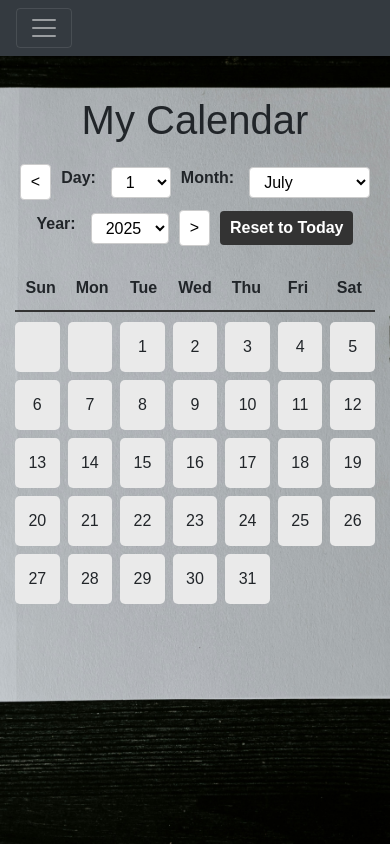
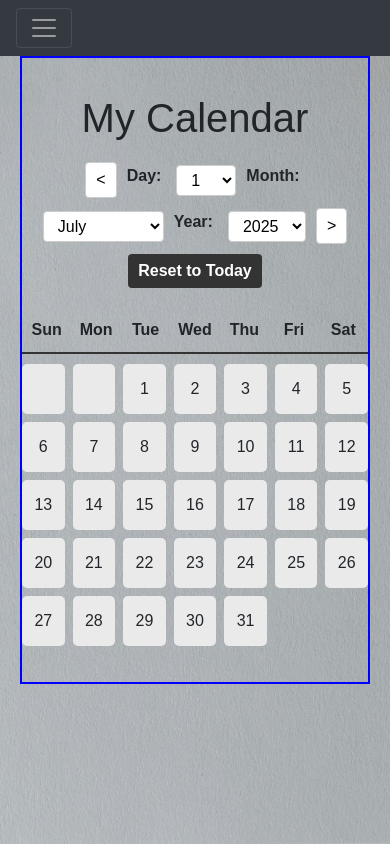
Before and after one commit to Bre0409/python-flask-assignment, a Flask app: page /calendar in a window 390 px wide. Run offline with Flask 3, Linux system fonts and the light colour scheme; some libraries are stand-ins or nearby versions.

Commit message:
updated mq

```diff
--- a/website/static/css/calendar.css
+++ b/website/static/css/calendar.css
@@ -3,6 +3,7 @@
   margin: 40px auto;
   text-align: center;
   font-family: Arial, sans-serif;
+  border: 2px solid blue;
 }
 
 h1 {
@@ -105,8 +106,18 @@
   margin-top: 10%;
 }
 }
-@media(max-width: 480px){
-  .calendar-wrapper{
-        max-width: 400px;
-  }
+@media(max-width: 768px){
+  .calendar-wrapper {
+  max-width: 350px;
+  margin: auto;
+  padding-top: 10%;
+  padding-bottom: 10%;
 }
+body {
+    background-image: url("/static/images/mydiary4ex.jpg");
+    background-size: cover;
+    background-repeat: repeat;
+
+}
+
+}
--- a/website/static/css/events.css
+++ b/website/static/css/events.css
@@ -64,7 +64,7 @@
 .events-container {
     max-width: 60%;
     margin: 0 auto;
-    background-color: #c8c6c1;
+    background-color: rgb(232, 230, 230);
 ;
 }
 
```
Also changed, not shown: website/static/css/daily_organiser.css (+10 -7 lines), website/static/images/mydiary4ex.jpg (added).
